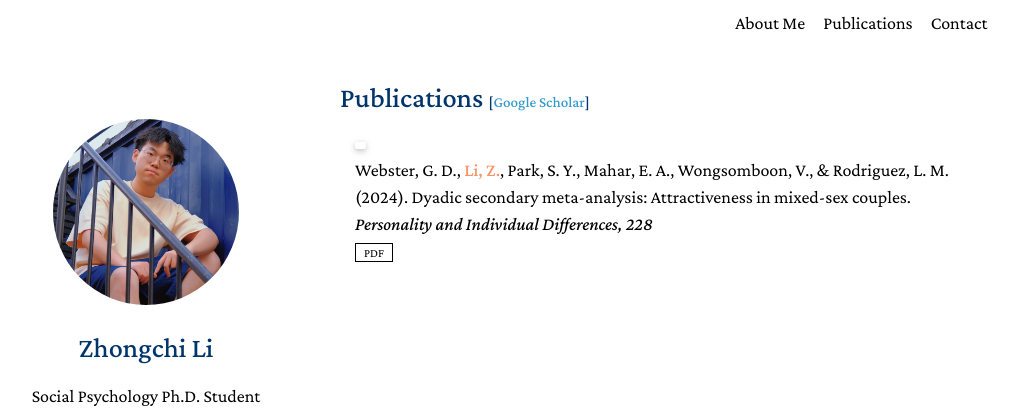
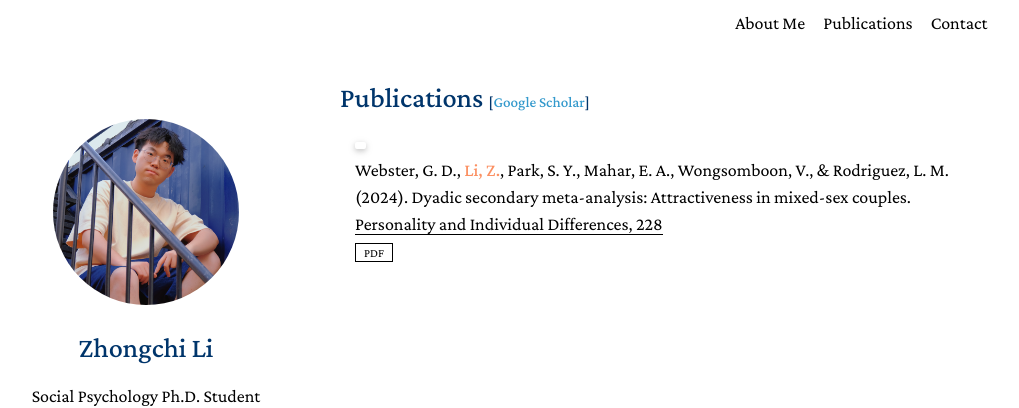
Before and after one commit to zhongchili52/zhongchili52.github.io, a Jekyll site: the page built from publicationspage.md, in a window 1280 px wide. Shown: the top 408 px of the page, without its empty margins (130-1149 px from the left). Built offline with Jekyll 4.4.1, drawn with Linux system fonts in a browser that asks for light colours; nearby versions of some CDN libraries; library files that are not in the unit come from our copies; a style sheet for code colours, icons or effects is not loaded.

Commit message:
Update publications.yml

```diff
--- a/_data/publications.yml
+++ b/_data/publications.yml
@@ -1,4 +1,4 @@
 main:
 
-  - authors: "Webster, G. D., <strong><span style='color: #fb9062;'>Li, Z.</span></strong>, Park, S. Y., Mahar, E. A., Wongsomboon, V., & Rodriguez, L. M. (2024). Dyadic secondary meta-analysis: Attractiveness in mixed-sex couples. <i>Personality and Individual Differences, 228</i>"
+  - authors: "Webster, G. D., <strong><span style='color: #fb9062;'>Li, Z.</span></strong>, Park, S. Y., Mahar, E. A., Wongsomboon, V., & Rodriguez, L. M. (2024). Dyadic secondary meta-analysis: Attractiveness in mixed-sex couples. <em>Personality and Individual Differences, 228</em>"
     pdf: https://www.sciencedirect.com/science/article/pii/S0191886924001909
```
